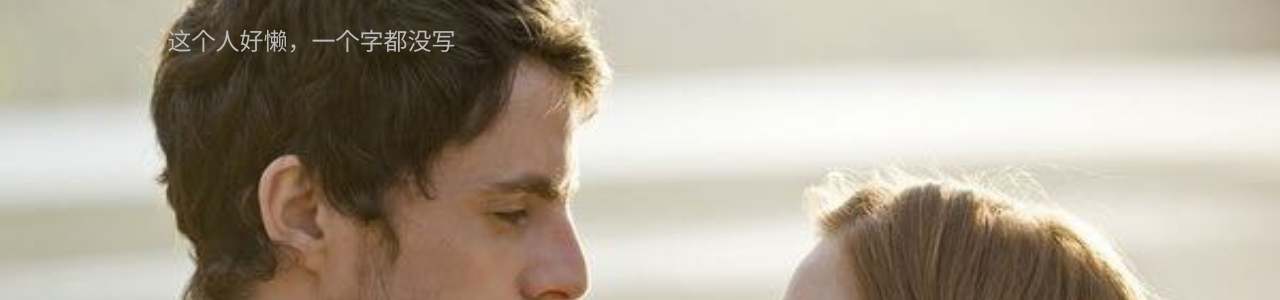
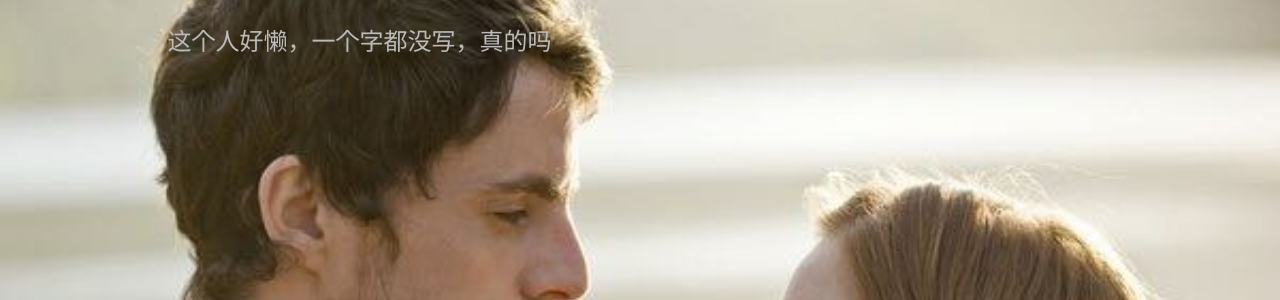
Before and after one commit to eago/shublog, a Django app: page / in a window 1280 px wide. Shown: the part 51-351 px from the top of the page. Run offline with Django 3.2, Linux system fonts and the light colour scheme; data that the repository does not hold is empty; some libraries are stand-ins or nearby versions.

Commit message:
change index

```diff
--- a/shublog/templates/index.html
+++ b/shublog/templates/index.html
@@ -22,6 +22,6 @@
         </div>
     </div>
     {% empty %}
-    <h3>这个人好懒，一个字都没写</h3>
+    <h3>这个人好懒，一个字都没写，真的吗</h3>
     {% endfor %}
 {% endblock %}
```
